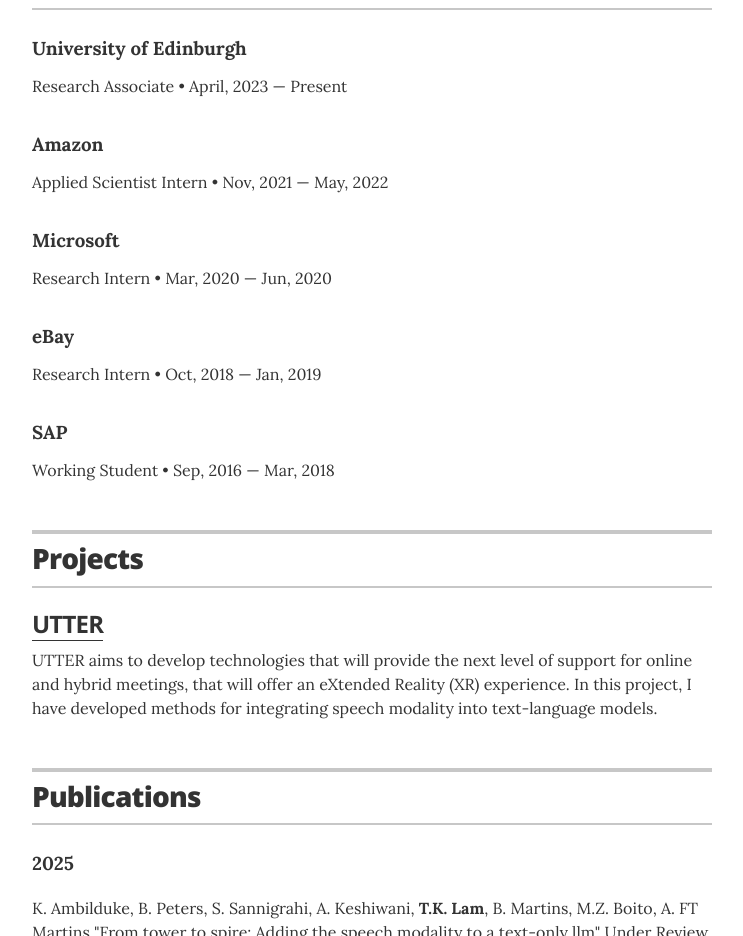
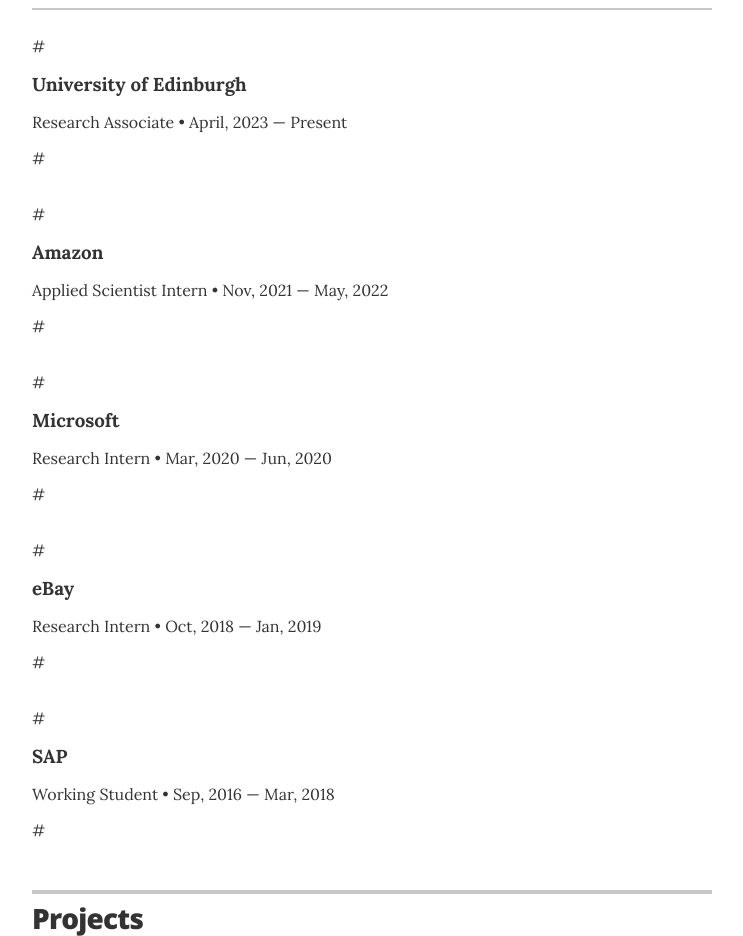
Before and after one commit to heidelkin/heidelkin.github.io, a Jekyll site: the page built from index.html, in a window 1280 px wide and 1400 px high. Shown: the part 464-1400 px from the top of the window, without its empty margins (268-1011 px from the left). Built offline with Jekyll 4.4.1, drawn with Linux system fonts in a browser that asks for light colours.

Commit message:
update job exp

```diff
--- a/_layouts/resume.html
+++ b/_layouts/resume.html
@@ -42,11 +42,11 @@
         </header>
 
         {% for job in site.data.experience %}
-        <div class="resume-item" itemscope itemprop="worksFor" itemtype="http://schema.org/Organization">
+        # <div class="resume-item" itemscope itemprop="worksFor" itemtype="http://schema.org/Organization">
           <h3 class="resume-item-copy" itemprop="name">{{ job.company }}</h3>
           <p class="resume-item-copy" itemprop="description">{{ job.position }} &bull; {{ job.duration }}</p>
           <p class="resume-item-copy">{{ job.summary }}</p>
-        </div><!-- end of resume-item -->
+        # </div><!-- end of resume-item -->
         {% endfor %}
 
       </section>
```
